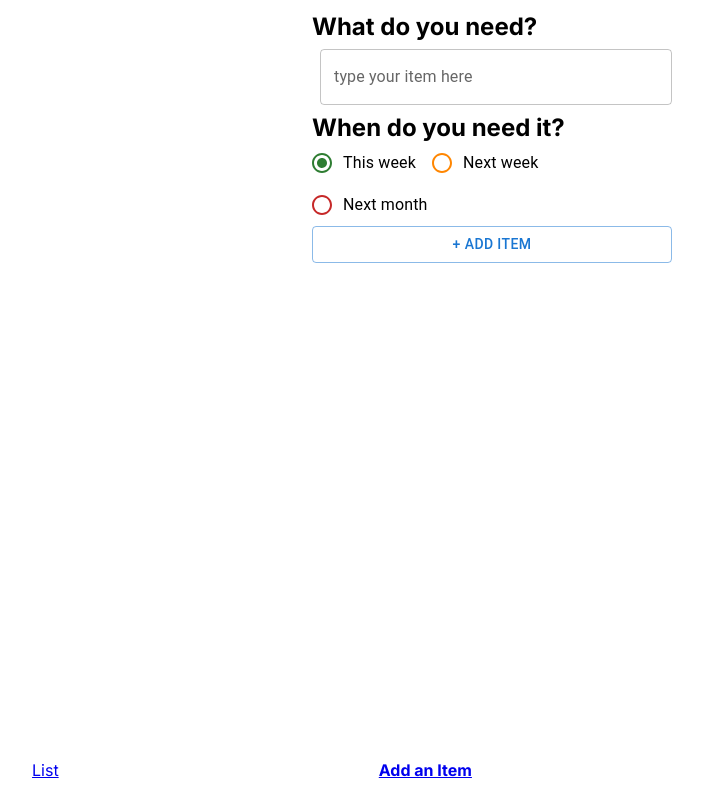
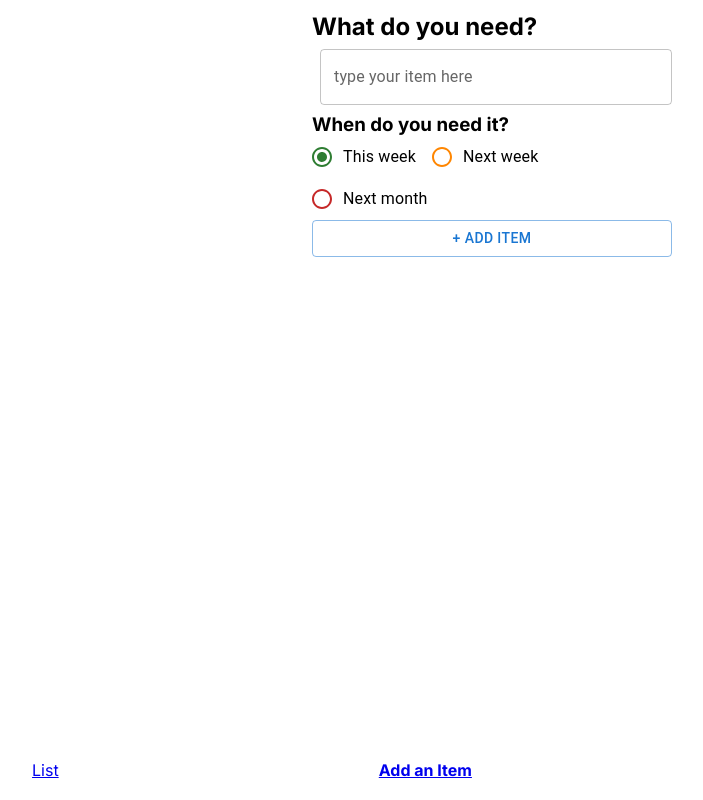
Before and after one commit to the-collab-lab/tcl-31-smart-shopping-list, a React (Create React App) app: page /add in a window 1280 px wide. Shown: the whole page, without its empty margins (148-851 px from the left). Built offline with nearby package versions, Linux system fonts and the light colour scheme.

Commit message:
changed font size

```diff
--- a/src/AddForm.js
+++ b/src/AddForm.js
@@ -105,7 +105,7 @@ function AddForm() {
 
         <div>
           <FormControl component="fieldset">
-            <h1>When do you need it?</h1>
+            <h3>When do you need it?</h3>
 
             <RadioGroup
               row
```
